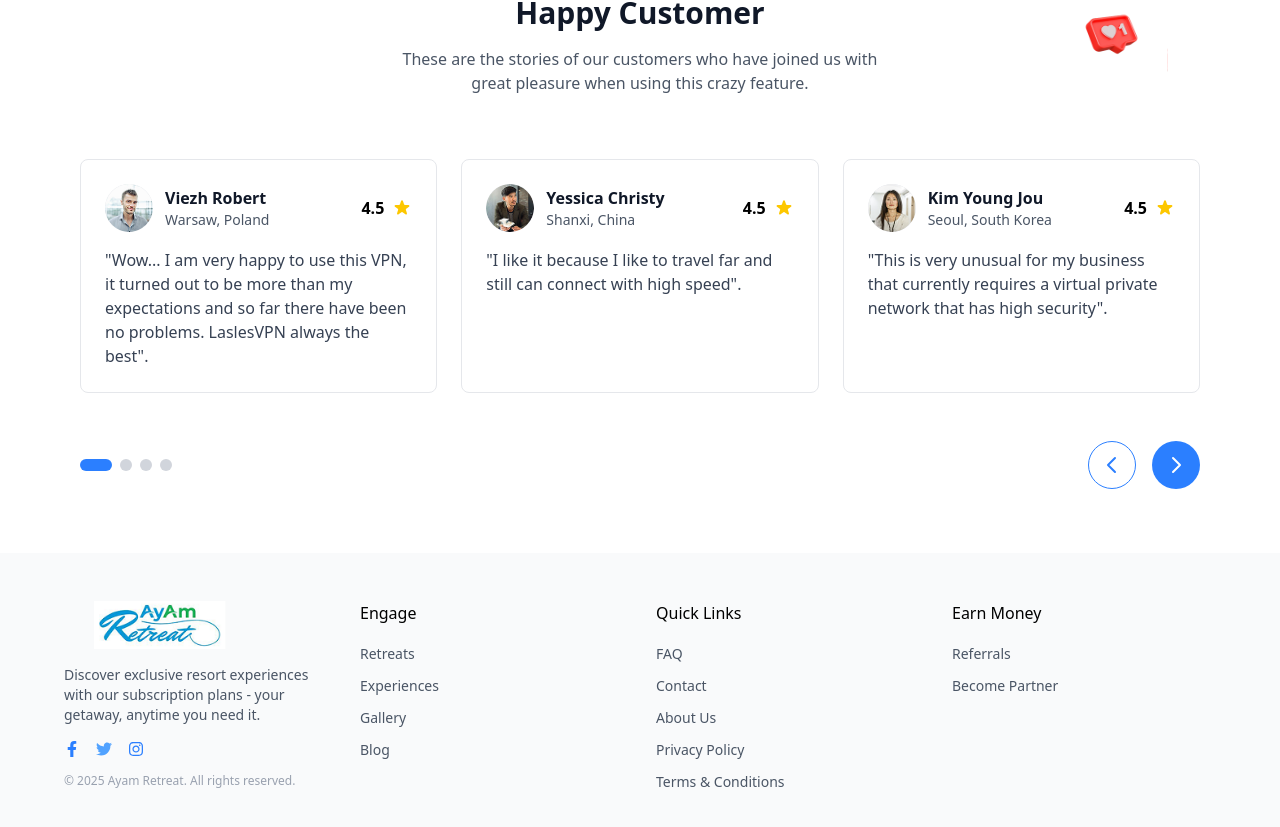
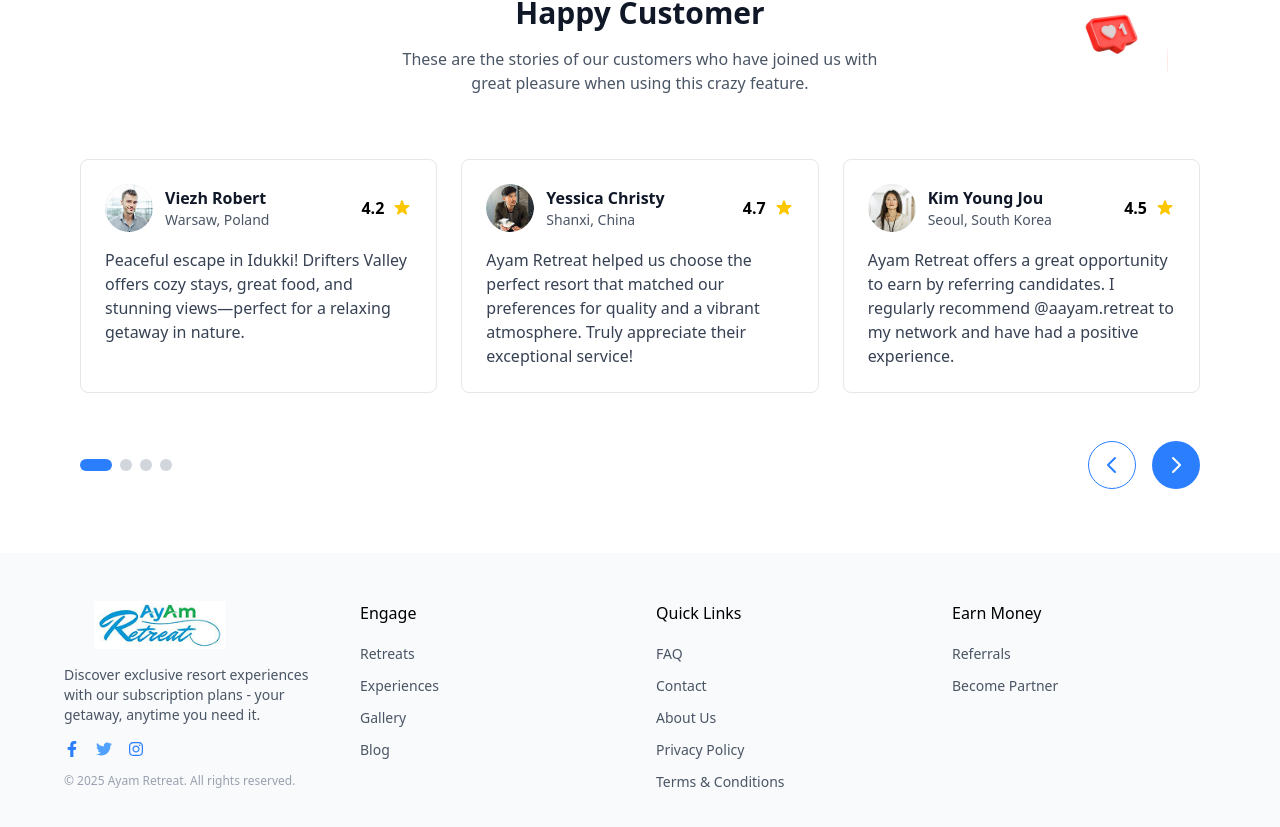
Before and after one commit to BasilSabu1/ayamretreat, a Next.js app: page / in a window 1280 px wide. Shown: the part 2814-3641 px from the top of the page. Built offline with nearby package versions, Linux system fonts and the light colour scheme.

Commit message:
added name in reviews

```diff
--- a/app/components/review/Review.tsx
+++ b/app/components/review/Review.tsx
@@ -19,8 +19,8 @@
       name: "Viezh Robert",
       location: "Warsaw, Poland",
       comment:
-        '"Wow... I am very happy to use this VPN, it turned out to be more than my expectations and so far there have been no problems. LaslesVPN always the best".',
-      rating: 4.5,
+        "Peaceful escape in Idukki! Drifters Valley offers cozy stays, great food, and stunning views—perfect for a relaxing getaway in nature.",
+      rating: 4.2,
       avatar: "/review/review1.png",
     },
     {
@@ -28,8 +28,8 @@
       name: "Yessica Christy",
       location: "Shanxi, China",
       comment:
-        '"I like it because I like to travel far and still can connect with high speed".',
-      rating: 4.5,
+        'Ayam Retreat helped us choose the perfect resort that matched our preferences for quality and a vibrant atmosphere. Truly appreciate their exceptional service!',
+      rating: 4.7,
       avatar: "/review/review2.png",
     },
     {
@@ -37,20 +37,20 @@
       name: "Kim Young Jou",
       location: "Seoul, South Korea",
       comment:
-        '"This is very unusual for my business that currently requires a virtual private network that has high security".',
+        'Ayam Retreat offers a great opportunity to earn by referring candidates. I regularly recommend @aayam.retreat to my network and have had a positive experience.',
       rating: 4.5,
       avatar: "/review/review3.png",
     },
     // More testimonials can be added here
-    {
-      id: 4,
-      name: "John Smith",
-      location: "New York, USA",
-      comment:
-        '"The service has been reliable and secure. Exactly what I needed for my work."',
-      rating: 4.5,
-      avatar: "/review/review3.png",
-    },
+    // {
+    //   id: 4,
+    //   name: "John Smith",
+    //   location: "New York, USA",
+    //   comment:
+    //     '"The service has been reliable and secure. Exactly what I needed for my work."',
+    //   rating: 4.5,
+    //   avatar: "/review/review3.png",
+    // },
   ];
 
   const [currentIndex, setCurrentIndex] = useState(0);
--- a/package.json
+++ b/package.json
@@ -5,7 +5,7 @@
   "scripts": {
     "dev": "next dev --turbopack",
     "build": "next build",
-    "start": "next start",
+    "start": "NODE_ENV=production PORT=3002 next start",
     "lint": "next lint"
   },
   "dependencies": {
```
